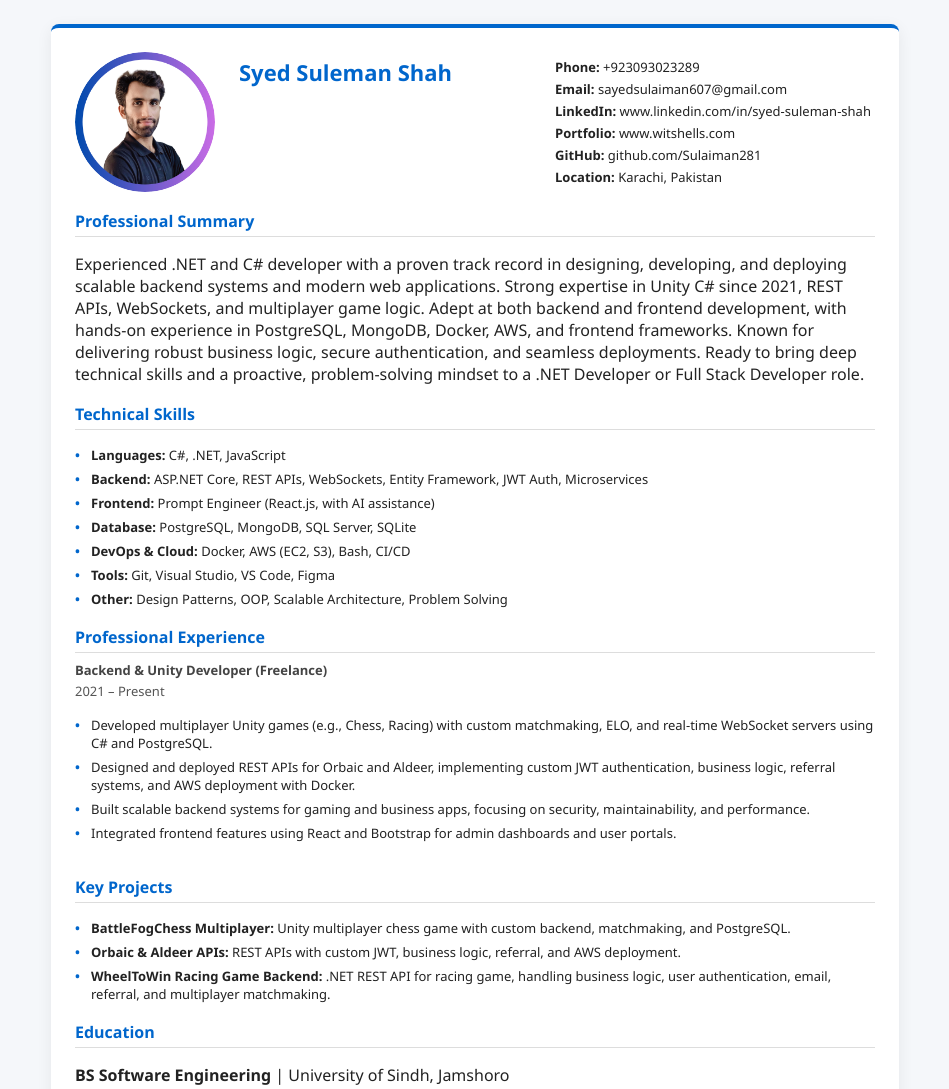
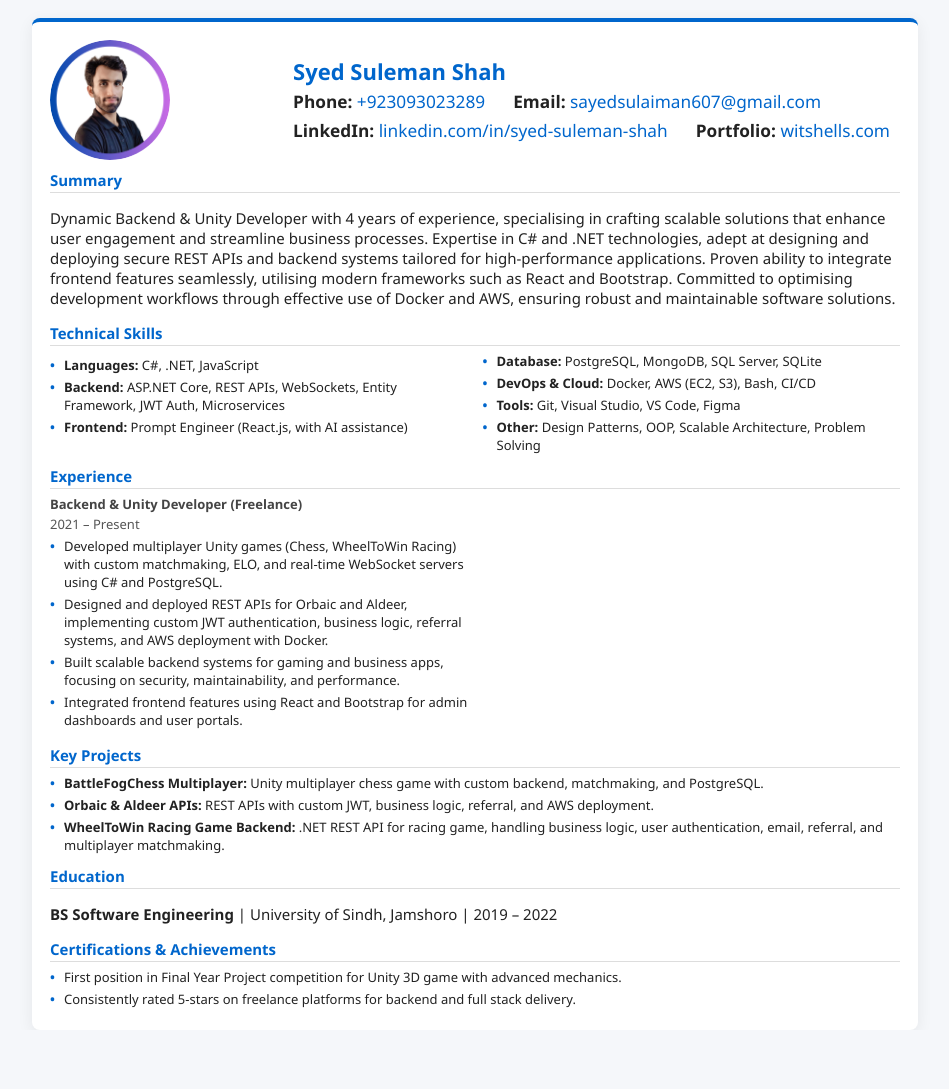
Before and after one commit to Sulaiman281/Resume, a plain HTML site: page dotnet.html in a window 1280 px wide. Shown: the top 1089 px of the page, without its empty margins (165-1114 px from the left). After the commit the page ends 1030 px from the top, so only its background shows below. Drawn offline with Linux system fonts and the light colour scheme.

Commit message:
update project section

```diff
--- a/dotnet.html
+++ b/dotnet.html
@@ -30,13 +30,13 @@
             background: var(--bg-light);
             color: var(--text-light);
             transition: background 0.3s, color 0.3s;
+            font-size: 15px;
         }
 
         .container {
-            width: 95vw;
-            max-width: 800px;
-            margin: 24px auto;
-            padding: 24px;
+            max-width: 850px;
+            margin: 18px auto;
+            padding: 18px 18px 10px 18px;
             background: var(--section-bg-light);
             border-radius: 8px;
             box-shadow: 0 4px 16px rgba(0, 0, 0, 0.07);
@@ -46,59 +46,75 @@
 
         .contact-info {
             display: flex;
-            flex-wrap: wrap;
             align-items: center;
             justify-content: space-between;
-            margin-bottom: 18px;
+            margin-bottom: 10px;
+            flex-wrap: wrap;
         }
 
         .contact-info img {
-            width: 140px;
-            height: 140px;
+            width: 120px;
+            height: 120px;
             border-radius: 50%;
-            margin-right: 24px;
+            margin-right: 18px;
         }
 
         .contact-details {
-            flex: 1;
+            display: flex;
+            flex-direction: column;
+            align-items: flex-start;
+            gap: 4px;
+            font-size: 1.15em;
+        }
+
+        .contact-details-row {
+            display: flex;
+            flex-wrap: wrap;
+            gap: 18px;
+            margin-bottom: 2px;
         }
 
         .contact-details h1 {
             font-size: 22px;
-            margin: 0 0 4px 0;
+            margin: 0 18px 0 0;
             color: var(--accent);
         }
 
-        .contact-details p,
+        .contact-details p {
+            margin: 0 10px 0 0;
+            display: inline-block;
+            vertical-align: middle;
+        }
+
         .contact-details a {
-            font-size: 13px;
-            color: inherit;
-            margin: 4px 0;
+            color: var(--accent);
             text-decoration: none;
         }
 
         .section {
-            margin-bottom: 18px;
+            margin-bottom: 12px;
             background: transparent;
         }
 
         .section h3 {
-            font-size: 16px;
+            font-size: 15px;
             color: var(--accent);
             border-bottom: 1px solid var(--border-light);
-            padding-bottom: 4px;
-            margin-bottom: 8px;
+            padding-bottom: 2px;
+            margin-bottom: 6px;
+            margin-top: 0;
         }
 
         ul {
             list-style-type: none;
             padding: 0;
+            margin: 0;
         }
 
         ul li {
             position: relative;
-            padding-left: 16px;
-            margin: 6px 0;
+            padding-left: 14px;
+            margin: 4px 0;
             font-size: 13px;
         }
 
@@ -112,8 +128,8 @@
 
         .grid {
             display: grid;
-            /* grid-template-columns: 1fr 1fr; */
-            gap: 14px;
+            grid-template-columns: 1fr 1fr;
+            gap: 10px;
         }
 
         .grid>div {
@@ -127,7 +143,7 @@
         }
 
         .grid p {
-            margin: 3px 0 6px 0;
+            margin: 2px 0 4px 0;
             font-size: 13px;
             color: #555;
         }
@@ -135,6 +151,17 @@
         @media (max-width: 700px) {
             .container {
                 padding: 8px;
+            }
+
+            .contact-info {
+                flex-direction: column;
+                align-items: flex-start;
+            }
+
+            .contact-details {
+                flex-direction: column;
+                align-items: flex-start;
+                gap: 4px;
             }
 
             .grid {
@@ -179,44 +206,39 @@
 
 <body>
     <div class="container">
-        <div class="contact-info"
-            style="display: flex; flex-wrap: wrap; align-items: center; justify-content: space-between; margin-bottom: 18px;">
-            <img src="./profile_pic.png" alt="Profile Picture"
-                style="width: 140px; height: 140px; border-radius: 50%; margin-right: 24px;">
-            <div style="flex: 1;">
-                <h1 style="font-size: 22px; color: var(--accent); margin: 0 0 100px 0;">Syed Suleman Shah</h1>
-            </div>
-            <div class="contact-details" style="min-width: 320px; font-size: 1.1em; text-align: left;">
-                <p style="margin: 4px 0;"><strong>Phone:</strong> <a href="tel:+923093023289"
-                        target="_blank">+923093023289</a></p>
-                <p style="margin: 4px 0;"><strong>Email:</strong> <a href="mailto:sayedsulaiman607@gmail.com"
-                        target="_blank">sayedsulaiman607@gmail.com</a></p>
-                <p style="margin: 4px 0;"><strong>LinkedIn:</strong> <a
-                        href="https://www.linkedin.com/in/syed-suleman-shah"
-                        target="_blank">www.linkedin.com/in/syed-suleman-shah</a></p>
-                <p style="margin: 4px 0;"><strong>Portfolio:</strong> <a href="https://www.witshells.com"
-                        target="_blank">www.witshells.com</a></p>
-                <p style="margin: 4px 0;"><strong>GitHub:</strong> <a href="https://github.com/Sulaiman281"
-                        target="_blank">github.com/Sulaiman281</a></p>
-                <p style="margin: 4px 0;"><strong>Location:</strong> Karachi, Pakistan</p>
+        <div class="contact-info">
+            <img src="./profile_pic.png" alt="Profile Picture">
+            <div class="contact-details">
+                <h1>Syed Suleman Shah</h1>
+                <div class="contact-details-row">
+                    <p><strong>Phone:</strong> <a href="tel:+923093023289" target="_blank">+923093023289</a></p>
+                    <p><strong>Email:</strong> <a href="mailto:sayedsulaiman607@gmail.com"
+                            target="_blank">sayedsulaiman607@gmail.com</a></p>
+                </div>
+                <div class="contact-details-row">
+                    <p><strong>LinkedIn:</strong> <a href="https://www.linkedin.com/in/syed-suleman-shah"
+                            target="_blank">linkedin.com/in/syed-suleman-shah</a></p>
+                    <p><strong>Portfolio:</strong> <a href="https://www.witshells.com" target="_blank">witshells.com</a>
+                    </p>
+                </div>
             </div>
         </div>
 
         <div class="section">
-            <h3>Professional Summary</h3>
+            <h3>Summary</h3>
             <p>
-                Experienced .NET and C# developer with a proven track record in designing, developing, and deploying
-                scalable backend systems and modern web applications. Strong expertise in Unity C# since 2021, REST
-                APIs, WebSockets, and multiplayer game logic. Adept at both backend and frontend development, with
-                hands-on experience in PostgreSQL, MongoDB, Docker, AWS, and frontend frameworks. Known for delivering
-                robust business logic, secure authentication, and seamless deployments. Ready to bring deep technical
-                skills and a proactive, problem-solving mindset to a .NET Developer or Full Stack Developer role.
+                Dynamic Backend & Unity Developer with 4 years of experience, specialising in crafting scalable
+                solutions that enhance user engagement and streamline business processes. Expertise in C# and .NET
+                technologies, adept at designing and deploying secure REST APIs and backend systems tailored for
+                high-performance applications. Proven ability to integrate frontend features seamlessly, utilising
+                modern frameworks such as React and Bootstrap. Committed to optimising development workflows through
+                effective use of Docker and AWS, ensuring robust and maintainable software solutions.
             </p>
         </div>
 
         <div class="section">
             <h3>Technical Skills</h3>
-            <ul>
+            <ul style="columns:2; -webkit-columns:2; -moz-columns:2;">
                 <li><strong>Languages:</strong> C#, .NET, JavaScript</li>
                 <li><strong>Backend:</strong> ASP.NET Core, REST APIs, WebSockets, Entity Framework, JWT Auth,
                     Microservices</li>
@@ -229,14 +251,14 @@
         </div>
 
         <div class="section">
-            <h3>Professional Experience</h3>
+            <h3>Experience</h3>
             <div class="grid">
                 <div>
                     <h4>Backend & Unity Developer (Freelance)</h4>
                     <p>2021 – Present</p>
                     <ul>
-                        <li>Developed multiplayer Unity games (e.g., Chess, Racing) with custom matchmaking, ELO, and
-                            real-time WebSocket servers using C# and PostgreSQL.</li>
+                        <li>Developed multiplayer Unity games (Chess, WheelToWin Racing) with custom matchmaking, ELO,
+                            and real-time WebSocket servers using C# and PostgreSQL.</li>
                         <li>Designed and deployed REST APIs for Orbaic and Aldeer, implementing custom JWT
                             authentication, business logic, referral systems, and AWS deployment with Docker.</li>
                         <li>Built scalable backend systems for gaming and business apps, focusing on security,
@@ -261,16 +283,14 @@
                 </li>
                 <li>
                     <strong>WheelToWin Racing Game Backend:</strong> .NET REST API for racing game, handling business
-                    logic, user
-                    authentication, email, referral, and multiplayer matchmaking.
+                    logic, user authentication, email, referral, and multiplayer matchmaking.
                 </li>
             </ul>
         </div>
 
         <div class="section">
             <h3>Education</h3>
-            <p><strong>BS Software Engineering</strong> | University of Sindh, Jamshoro</p>
-            <p>2019 – 2022</p>
+            <p><strong>BS Software Engineering</strong> | University of Sindh, Jamshoro | 2019 – 2022</p>
         </div>
 
         <div class="section">
```
Also changed, not shown: index.html (+4 -0 lines).
